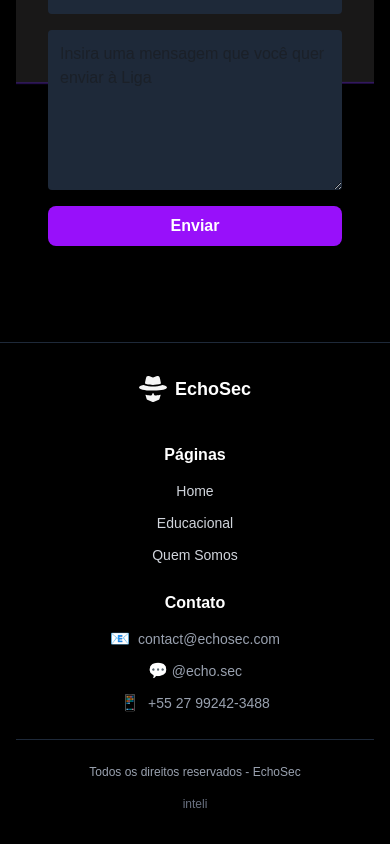
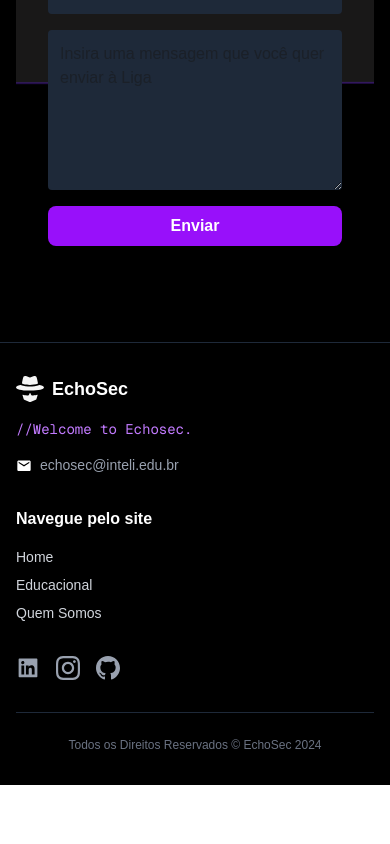
Before and after one commit to Ech0S3c/landingpage, a Next.js app: page / in a window 390 px wide. Shown: the part 7024-7868 px from the top of the page. After the commit the page ends 7809 px from the top, so only its background shows below. Built offline with nearby package versions, Linux system fonts and the light colour scheme.

Commit message:
fix: ajuste mais alinhado à referência Footer.tsx - pedido da equipe de marketing

```diff
--- a/src/components/general/Footer.tsx
+++ b/src/components/general/Footer.tsx
@@ -6,60 +6,93 @@ const Footer = () => {
   return (
     <footer className="bg-black border-t border-gray-800 py-8 md:py-12 font-body text-gray-400">
       <div className="container mx-auto px-4 md:px-6">
-        <div className="grid grid-cols-1 md:grid-cols-3 gap-6 md:gap-8">
-          <div className="text-center md:text-left">
-            <Link href="/" className="flex items-center justify-center md:justify-start space-x-2 mb-4">
+        <div className="flex flex-col md:flex-row justify-between items-start gap-8">
+
+          {/* Logo e tagline */}
+          <div className="flex flex-col items-start">
+            <Link href="/" className="flex items-center space-x-2 mb-4">
               <Image src="/logo.svg" alt="Logo" width={32} height={32} className="w-7 h-7 md:w-8 md:h-8" />
               <span className="text-white font-semibold text-lg md:text-xl">EchoSec</span>
             </Link>
+            <p className="text-purple-400 font-mono text-sm mb-4">//Welcome to Echosec.</p>
+
+            {/* Email com ícone SVG */}
+            <div className="flex items-center space-x-2">
+              <svg width="16" height="17" viewBox="0 0 16 17" fill="none" xmlns="http://www.w3.org/2000/svg">
+                <g clipPath="url(#clip0_2441_85)">
+                  <path d="M13.332 3.44336H2.66536C1.93203 3.44336 1.3387 4.04336 1.3387 4.77669L1.33203 12.7767C1.33203 13.51 1.93203 14.11 2.66536 14.11H13.332C14.0654 14.11 14.6654 13.51 14.6654 12.7767V4.77669C14.6654 4.04336 14.0654 3.44336 13.332 3.44336ZM13.332 6.11003L7.9987 9.44336L2.66536 6.11003V4.77669L7.9987 8.11003L13.332 4.77669V6.11003Z" fill="white"/>
+                </g>
+                <defs>
+                  <clipPath id="clip0_2441_85">
+                    <rect width="16" height="16" fill="white" transform="translate(0 0.777344)"/>
+                  </clipPath>
+                </defs>
+              </svg>
+              <span className="text-sm">echosec@inteli.edu.br</span>
+            </div>
           </div>
 
-          <div className="text-center md:text-left">
-            <h3 className="text-white font-semibold mb-3 md:mb-4 text-base md:text-lg">Páginas</h3>
-            <ul className="space-y-2">
-              {[
-                { label: 'Home', href: '/' },
-                { label: 'Educacional', href: '/educacional' },
-                { label: 'Quem Somos', href: '/quem-somos' },
-              ].map(({ label, href }, index) => (
-                <li key={index}>
-                  <a
-                    href={href}
-                    className="text-gray-300 hover:text-purple-400 transition-colors duration-200 text-sm md:text-base"
-                  >
-                    {label}
-                  </a>
-                </li>
-              ))}
-            </ul>
+          {/* Navegação */}
+          <div>
+            <span className="text-white font-semibold mb-4 block">Navegue pelo site</span>
+            <div className="grid grid-cols-1 gap-x-6 gap-y-2">
+              <Link href="/" className="text-gray-300 hover:text-purple-400 transition-colors duration-200 text-sm">
+                Home
+              </Link>
+              <Link href="/educacional" className="text-gray-300 hover:text-purple-400 transition-colors duration-200 text-sm">
+                Educacional
+              </Link>
+              <Link href="/quem-somos" className="text-gray-300 hover:text-purple-400 transition-colors duration-200 text-sm">
+                Quem Somos
+              </Link>
+            </div>
           </div>
 
-          <div className="text-center md:text-left">
-            <h3 className="text-white font-semibold mb-3 md:mb-4 text-base md:text-lg">Contato</h3>
-            <div className="space-y-2 md:space-y-3">
-              <div className="flex items-center justify-center md:justify-start space-x-2">
-                <span>📧</span>
-                <span className="text-sm md:text-base">contact@echosec.com</span>
-              </div>
-              <div className="flex items-center justify-center md:justify-start space-x-2">
-                <a href="https://www.instagram.com/echo.sec/" className="hover:text-purple-400 transition-colors">
-                  <span>💬</span>
-                  <span className="text-sm md:text-base"> @echo.sec</span>
-                </a>
-              </div>
-              <div className="flex items-center justify-center md:justify-start space-x-2">
-                <span>📱</span>
-                <span className="text-sm md:text-base">+55 27 99242-3488</span>
-              </div>
-            </div>
+          {/* Redes sociais */}
+          <div className="flex items-center space-x-4">
+            {/* LinkedIn */}
+            <a
+              href="https://www.linkedin.com/company/echosec"
+              target="_blank"
+              rel="noopener noreferrer"
+              className="hover:text-purple-400 transition-colors duration-200"
+            >
+              <svg width="24" height="25" viewBox="0 0 24 25" fill="none" xmlns="http://www.w3.org/2000/svg">
+                <path d="M20.625 3.40234H3.375C2.96016 3.40234 2.625 3.7375 2.625 4.15234V21.4023C2.625 21.8172 2.96016 22.1523 3.375 22.1523H20.625C21.0398 22.1523 21.375 21.8172 21.375 21.4023V4.15234C21.375 3.7375 21.0398 3.40234 20.625 3.40234ZM8.18672 19.3797H5.40469V10.4312H8.18672V19.3797ZM6.79688 9.20781C6.47795 9.20781 6.16619 9.11324 5.90102 8.93606C5.63584 8.75887 5.42917 8.50704 5.30712 8.21239C5.18507 7.91774 5.15314 7.59352 5.21536 7.28073C5.27758 6.96793 5.43115 6.68061 5.65667 6.4551C5.88218 6.22959 6.1695 6.07601 6.48229 6.0138C6.79509 5.95158 7.11931 5.98351 7.41395 6.10556C7.7086 6.2276 7.96044 6.43428 8.13762 6.69946C8.3148 6.96463 8.40937 7.27639 8.40937 7.59531C8.40703 8.48594 7.68516 9.20781 6.79688 9.20781ZM18.6023 19.3797H15.8227V15.0273C15.8227 13.9891 15.8039 12.6555 14.3766 12.6555C12.9305 12.6555 12.7078 13.7852 12.7078 14.9523V19.3797H9.93047V10.4312H12.5977V11.6547H12.6352C13.0055 10.9516 13.9125 10.2086 15.2672 10.2086C18.0844 10.2086 18.6023 12.0625 18.6023 14.4719V19.3797Z" fill="currentColor"/>
+              </svg>
+            </a>
+
+            {/* Instagram */}
+            <a
+              href="https://www.instagram.com/echo.sec/"
+              target="_blank"
+              rel="noopener noreferrer"
+              className="hover:text-purple-400 transition-colors duration-200"
+            >
+              <svg width="24" height="24" viewBox="0 0 24 24" fill="none" xmlns="http://www.w3.org/2000/svg">
+                <path d="M12 2.163c3.204 0 3.584.012 4.85.07 3.252.148 4.771 1.691 4.919 4.919.058 1.265.069 1.645.069 4.849 0 3.205-.012 3.584-.069 4.849-.149 3.225-1.664 4.771-4.919 4.919-1.266.058-1.644.07-4.85.07-3.204 0-3.584-.012-4.849-.07-3.26-.149-4.771-1.699-4.919-4.92-.058-1.265-.07-1.644-.07-4.849 0-3.204.013-3.583.07-4.849.149-3.227 1.664-4.771 4.919-4.919 1.266-.057 1.645-.069 4.849-.069zm0-2.163c-3.259 0-3.667.014-4.947.072-4.358.2-6.78 2.618-6.98 6.98-.059 1.281-.073 1.689-.073 4.948 0 3.259.014 3.668.072 4.948.2 4.358 2.618 6.78 6.98 6.98 1.281.058 1.689.072 4.948.072 3.259 0 3.668-.014 4.948-.072 4.354-.2 6.782-2.618 6.979-6.98.059-1.28.073-1.689.073-4.948 0-3.259-.014-3.667-.072-4.947-.196-4.354-2.617-6.78-6.979-6.98-1.281-.059-1.69-.073-4.949-.073zm0 5.838c-3.403 0-6.162 2.759-6.162 6.162s2.759 6.163 6.162 6.163 6.162-2.759 6.162-6.163c0-3.403-2.759-6.162-6.162-6.162zm0 10.162c-2.209 0-4-1.79-4-4 0-2.209 1.791-4 4-4s4 1.791 4 4c0 2.21-1.791 4-4 4zm6.406-11.845c-.796 0-1.441.645-1.441 1.44s.645 1.44 1.441 1.44c.795 0 1.439-.645 1.439-1.44s-.644-1.44-1.439-1.44z" fill="currentColor"/>
+              </svg>
+            </a>
+
+            {/* GitHub */}
+            <a
+              href="https://github.com/Ech0S3c"
+              target="_blank"
+              rel="noopener noreferrer"
+              className="hover:text-purple-400 transition-colors duration-200"
+            >
+              <svg width="24" height="24" viewBox="0 0 24 24" fill="none" xmlns="http://www.w3.org/2000/svg">
+                <path d="M12 0C5.374 0 0 5.373 0 12 0 17.302 3.438 21.8 8.207 23.387c.599.111.793-.261.793-.577v-2.234c-3.338.726-4.033-1.416-4.033-1.416-.546-1.387-1.333-1.756-1.333-1.756-1.089-.745.083-.729.083-.729 1.205.084 1.839 1.237 1.839 1.237 1.07 1.834 2.807 1.304 3.492.997.107-.775.418-1.305.762-1.604-2.665-.305-5.467-1.334-5.467-5.931 0-1.311.469-2.381 1.236-3.221-.124-.303-.535-1.524.117-3.176 0 0 1.008-.322 3.301 1.23A11.509 11.509 0 0112 5.803c1.02.005 2.047.138 3.006.404 2.291-1.552 3.297-1.23 3.297-1.23.653 1.653.242 2.874.118 3.176.77.84 1.235 1.911 1.235 3.221 0 4.609-2.807 5.624-5.479 5.921.43.372.823 1.102.823 2.222v3.293c0 .319.192.694.801.576C20.566 21.797 24 17.3 24 12c0-6.627-5.373-12-12-12z" fill="currentColor"/>
+              </svg>
+            </a>
           </div>
         </div>
 
-        <div className="border-t border-gray-800 mt-6 md:mt-8 pt-6 md:pt-8 flex flex-col md:flex-row justify-between items-center text-xs md:text-sm space-y-4 md:space-y-0">
-          <p className="text-center md:text-left">Todos os direitos reservados - EchoSec</p>
-          <div className="flex items-center space-x-4">
-            <span className="text-gray-500">inteli</span>
-          </div>
+        {/* Copyright */}
+        <div className="border-t border-gray-800 mt-8 pt-6">
+          <p className="text-center text-xs text-gray-500">
+            Todos os Direitos Reservados © EchoSec 2024
+          </p>
         </div>
       </div>
     </footer>
```
